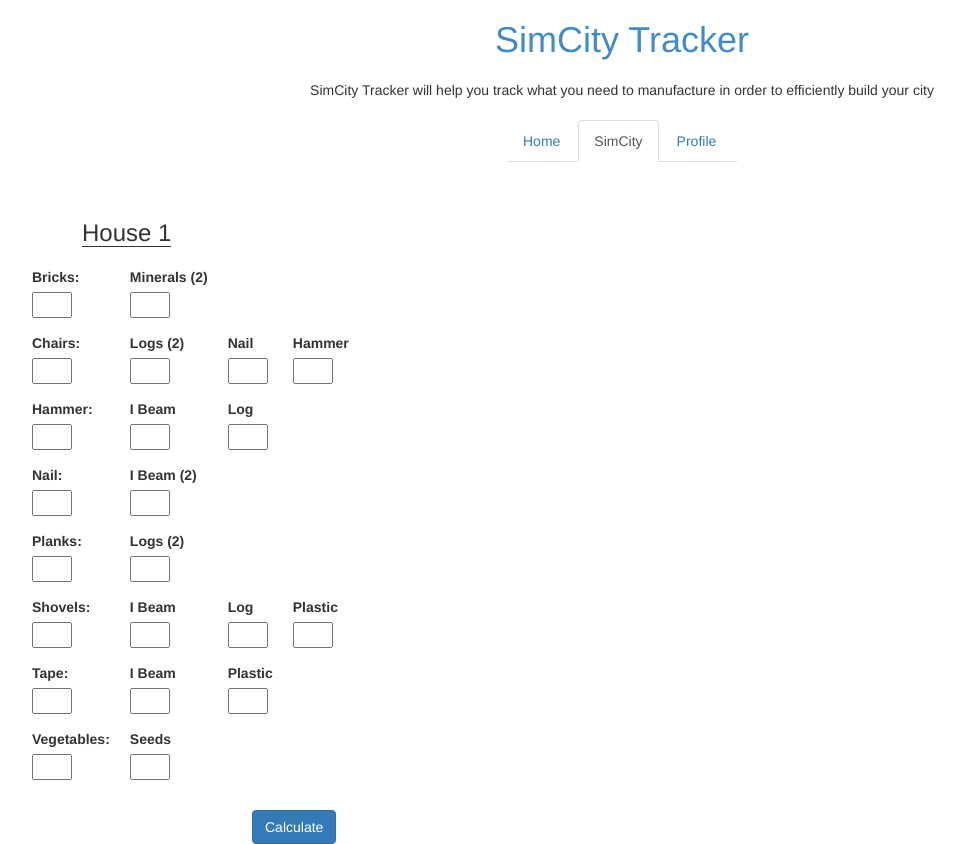
After one commit to zack91344/taskmenow, a PHP site: page /simcity.php in a window 1280 px wide. The commit adds this page. Shown: the whole page, without its empty margins (18-983 px from the left). Run offline with PHP 8.4, Linux system fonts and the light colour scheme; some libraries are stand-ins or nearby versions.

Commit message:
writting input fields to xml

```diff
--- a/index.htm
+++ b/index.htm
@@ -24,7 +24,7 @@
     <nav>
     <ul class="nav nav-tabs">
         <li role="presentation" class="active"><a href="/index.htm">Home</a></li>
-        <li role="presentation"><a href="/simcity.htm">SimCity</a></li>
+        <li role="presentation"><a href="/simcity.php">SimCity</a></li>
         <li role="presentation"><a href="#">Profile</a></li>
     </ul>
     </nav>
--- /dev/null
+++ b/simcity.php
@@ -0,0 +1,198 @@
+<?php
+    //for error output
+    error_reporting(E_ALL);
+    ini_set('display_errors', 1);
+
+    if($_POST){
+       $hammer = $_POST['hammerInput'];
+       $tape = $_POST['tapeInput'];
+       $nail = $_POST['nailInput'];
+       $plank = $_POST['plankInput'];
+       $brick = $_POST['brickInput'];
+       $chair = $_POST['chairInput'];
+       $shovel = $_POST['shovelInput'];
+       $vegetable = $_POST['vegetableInput'];
+
+       $root = new SimpleXMLElement("<?xml version=\"1.0\" encoding=\"utf-8\" standalone=\"yes\"?><houses></houses>");
+
+       $xmlPath = __DIR__. '/Includes/UserSimCity.xml';
+
+       //header('Content-type: text/xml');
+
+       $xml = $root->addChild('house1');
+
+       if(!empty($_POST['brickInput']))
+            $xml->addChild('brick', $brick);
+       if(!empty($_POST['chairInput']))
+            $xml->addChild('chair', $chair);
+       if(!empty($_POST['hammerInput']))
+            $xml->addChild('hammer', $hammer);
+       if(!empty($_POST['nailInput']))
+            $xml->addChild('nail', $nail);
+       if(!empty($_POST['plankInput']))
+            $xml->addChild('plank', $plank);
+       if(!empty($_POST['shovelInput']))
+            $xml->addChild('shovel', $shovel);
+       if(!empty($_POST['tapeInput']))
+            $xml->addChild('tape', $tape);
+       if(!empty($_POST['vegetableInput']))
+            $xml->addChild('vegetable', $vegetable);
+
+       $root->asXML($xmlPath);
+
+       //formatting xml
+       $xmlFile = $xmlPath;
+if( !file_exists($xmlFile) ) die('Missing file: ' . $xmlFile);
+else
+{
+  $dom = new DOMDocument('1.0');
+  $dom->preserveWhiteSpace = false;
+  $dom->formatOutput = true;
+  $dl = @$dom->load($xmlFile); // remove error control operator (@) to print any error message generated while loading.
+  if ( !$dl ) die('Error while parsing the document: ' . $xmlFile);
+  echo $dom->save($xmlFile);
+}
+    }
+
+?>
+
+<!DOCTYPE html>
+<HTML lang = "en-US">
+
+   <HEAD>
+
+       <meta charset="utf-8">
+       <meta name="viewport" content="width=device-width, initial-scale=1">
+       <link rel="stylesheet" href="http://maxcdn.bootstrapcdn.com/bootstrap/3.2.0/css/bootstrap.min.css">
+       <link rel = "stylesheet" href="style.css">
+
+      <TITLE>
+         Task Me Now!
+      </TITLE>
+   </HEAD>
+<BODY>
+   <div class="container">
+       <H1>SimCity Tracker</H1>
+
+       <P title = "Brief Overview">SimCity Tracker will help you track what you need to manufacture in order to efficiently build your city</P>
+   </div>
+
+
+    <nav>
+    <ul class="nav nav-tabs">
+        <li role="presentation"><a href="/index.htm">Home</a></li>
+        <li role="presentation" class="active"><a href="#">SimCity</a></li>
+        <li role="presentation"><a href="#">Profile</a></li>
+    </ul>
+    </nav>
+
+    <section>
+
+        <h3>House 1</h3>
+        <form method="post" action="" role="form">
+
+        <table id="house1">
+
+            <tr id="brickHeader">
+                <th>Bricks:</th>
+                <th>Minerals (2)</th>
+            </tr>
+            <tr class="brickRow">
+                <td><input type="text" id="brickInput" name="brickInput"></td>
+                <td><input type="text" id="mineralInput" name="mineralInput"></td>
+
+            <tr id="chairHeader">
+                <th>Chairs:</th>
+                <th>Logs (2)</th>
+                <th>Nail</th>
+                <th>Hammer</th>
+
+            </tr>
+            <tr class="chairRow">
+                <td><input type="text" id="chairInput" name="chairInput"></td>
+                <td><input type="text" id="logInput" name="logInput"></td>
+                <td><input type="text" id="nailInput" name="nailInput"></td>
+                <td><input type="text" id="hammerInput" name="hammerInput"></td>
+
+
+            <tr id="hammerHeader">
+                <th>Hammer:</th>
+                <th>I Beam</th>
+                <th>Log</th>
+            </tr>
+            <tr class="hammerRow">
+
+                <td><input type="text" id="hammerInput" name="hammerInput"></td>
+                <td><input type="text" id="iBeamInput" name="iBeamInput"></td>
+                <td><input type="text" id="logInput" name="logInput"></td>
+
+            </tr>
+                    <tr id="nailHeader">
+                <th>Nail:</th>
+                <th>I Beam (2)</th>
+            </tr>
+            <tr class="nailRow">
+                <td><input type="text" id="nailInput" name="nailInput"></td>
+                <td><input type="text" id="iBeamInput" name="iBeamInput"></td>
+            </tr>
+                        <tr id="plankHeader">
+                <th>Planks:</th>
+                <th>Logs (2)</th>
+
+            </tr>
+            <tr class="plankRow">
+                <td><input type="text" id="plankInput" name="plankInput"></td>
+                <td><input type="text" id="logInput" name="logInput"></td>
+            <tr id="shovelHeader">
+                <th>Shovels:</th>
+                <th>I Beam</th>
+                <th>Log</th>
+                <th>Plastic</th>
+
+            </tr>
+            <tr class="shovelRow">
+                <td><input type="text" id="shovelInput" name="shovelInput"></td>
+                <td><input type="text" id="iBeamInput" name="iBeamInput"></td>
+                <td><input type="text" id="logInput" name="logInput"></td>
+                <td><input type="text" id="plasticInput" name="plasticInput"></td>
+
+            <tr id="tapeHeader">
+                <th>Tape:</th>
+                <th>I Beam</th>
+                <th>Plastic</th>
+
+            </tr>
+            <tr class="tapeRow">
+
+                <td><input type="text" id="tapeInput" name="tapeInput"></td>
+                <td><input type="text" id="iBeamInput" name="iBeamInput"></td>
+                <td><input type="text" id="plasticInput" name="plasticInput"></td>
+
+            </tr>
+
+
+
+            <tr id="vegetableHeader">
+                <th>Vegetables:</th>
+                <th>Seeds</th>
+            </tr>
+            <tr class="vegetableRow">
+                <td><input type="text" id="vegetableInput" name="vegetableInput"></td>
+                <td><input type="text" id="seedInput" name="seedInput"></td>
+
+    </table>
+
+    <div class="form-group">
+        <div class="col-sm-offset-2 col-sm-10">
+            <button type="submit" class="btn btn-primary">Calculate</button>
+         </div>
+    </div>
+
+    </form>
+
+    </section>
+
+
+
+</BODY>
+</HTML>
--- a/style.css
+++ b/style.css
@@ -9,7 +9,7 @@
             padding: 10px;
         }
 
-        form{
+        form.form-horizontal{
             margin: 100px;
         }
         .checkbox{
@@ -40,7 +40,7 @@
 
 
     table{
-        margin-top: 75px;
+        margin-top: 90px;
         margin-bottom: 30px;
     }
 
```
Also changed, not shown: Includes/UserSimCity.xml (added, +12 -0 lines), SimCityBuilds.xml (added, +30 -0 lines).
